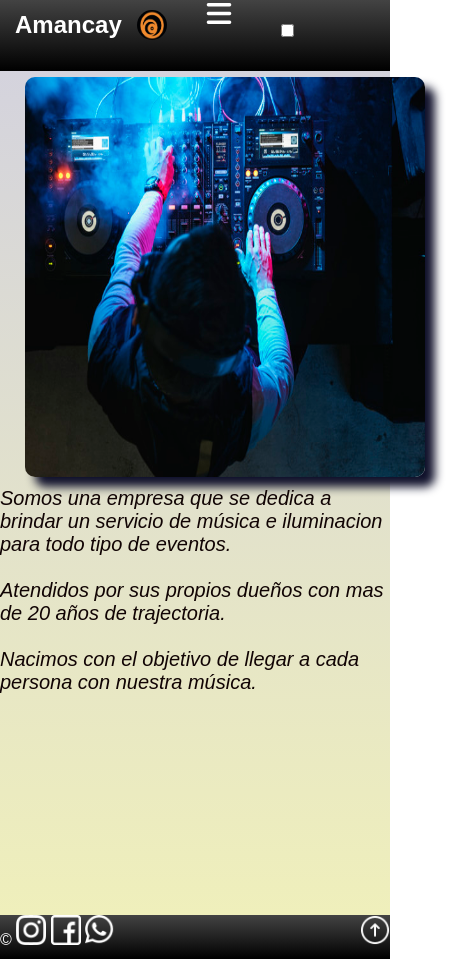
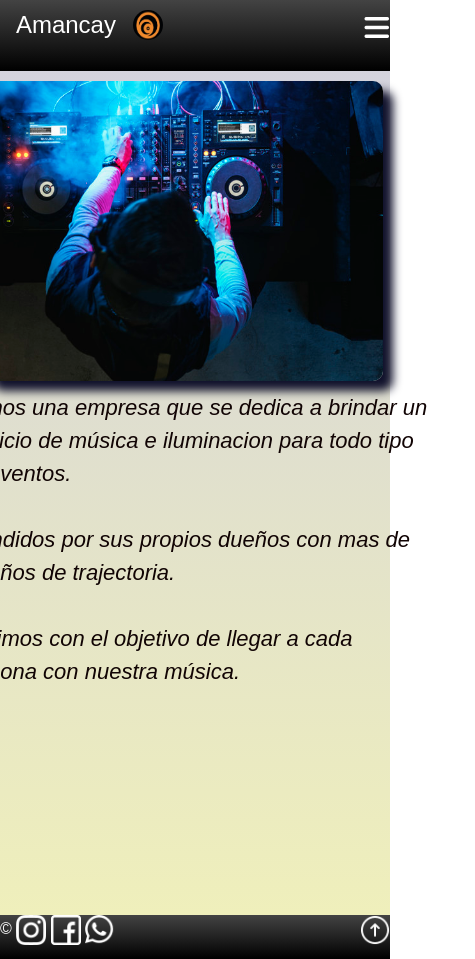
Before and after one commit to ferlucerooo/Proyecto-coder, a plain HTML site: page pages/nosotros.html in a window 390 px wide. Shown: the whole page, 475 px wide, since content can reach past the window. Drawn offline with nearby package versions, Linux system fonts and the light colour scheme.

Commit message:
fix menu responsive

```diff
--- a/css/style.css
+++ b/css/style.css
@@ -17,7 +17,6 @@ body{
     height: 71px;
     display:flex;
     background: linear-gradient(to top, #000000, #434343);
-
 }
 .a__h1{
     text-decoration: none;
@@ -39,7 +38,7 @@ body{
 .nav{
     height: 40px;
     padding: 15px;
-    text-align: right;
+    text-align: end;
 }
 .nav__ul{
     list-style-type: none;
@@ -185,7 +184,7 @@ ul li{
 .form{
     background: linear-gradient(to top, #000000, #434343);
     display: grid;
-    width: 50%;
+    width: 60%;
     margin: auto;
     padding: 60px;
     border-radius: 20px;
@@ -349,12 +348,23 @@ label {
 /* seria para mobile esta parte */
 @media screen and (max-width:480px){
     /* nav hamburger */
+    header{
+        width: 100%;
+        display: flex;
+        justify-content: space-around;
+    }
+    .h__img{
+        margin-right: 200px;
+    }
     header label i{
         font-size: 28px ;
-
+    }
+    .label__menu{
+        display: flex;
+        align-items: center;
     }
     .inputmenu{
-        margin-left: 50px;
+        display: none;
     }
     .nav{
         transform: translateX(-480px);
@@ -377,20 +387,23 @@ label {
         font-weight: 600;
     }
     .inputmenu:checked + nav {
-        transform: translateX(0);
+        transform: translateX(-30px);
     }
     /* nosotros */
     .section-nos{
-        display: block;
+        grid-template-columns: auto;
+        grid-row: auto auto;
     }
     .section__img{
-        margin-top: 6px;
+        justify-self: center;
+        margin-top: 10px;
         width: 400px;
-        height: 400px;
+        height: 300px;
     }
     .section__p{
-        margin-top: 6px;
-        font-size: 20px;
+        justify-self: center;
+        margin-top: 10px;
+        font-size: 22px;
     }
     /* equipo */
     .div__equipo{
--- a/pages/nosotros.html
+++ b/pages/nosotros.html
@@ -5,6 +5,10 @@
     <title>Amancay</title>
     <meta name="viewport" content="width=device-width, initial-scale=1.0"/>
     <link rel="icon" href="/img/logo.png">
+    <!-- bootstrap cdn -->
+    <link href="https://cdn.jsdelivr.net/npm/bootstrap@5.3.0-alpha3/dist/css/bootstrap.min.css" rel="stylesheet" integrity="sha384-KK94CHFLLe+nY2dmCWGMq91rCGa5gtU4mk92HdvYe+M/SXH301p5ILy+dN9+nJOZ" crossorigin="anonymous">
+    <script src="https://cdn.jsdelivr.net/npm/bootstrap@5.3.0-alpha3/dist/js/bootstrap.bundle.min.js" integrity="sha384-ENjdO4Dr2bkBIFxQpeoTz1HIcje39Wm4jDKdf19U8gI4ddQ3GYNS7NTKfAdVQSZe" crossorigin="anonymous"></script>
+    <!-- css -->
     <link rel="stylesheet" href="/css/style.css">
     <link
     rel="stylesheet"
@@ -19,10 +23,10 @@
         <a class="a__h1" href="/index.html"><h1 class="h__h1">Amancay</h1> </a>
         <img class="h__img" src="/img/logo.png" alt="Logo"> <!--logo-->
         <!-- hamburger menu -->
-
-        <label for="menu"><i class="fas fa-bars"></i></label>
-        <input type="checkbox" class="inputmenu">
-
+      <label for="menu" class="label__menu">
+        <i class="fa-solid fa-bars"></i>
+      </label>
+      <input type="checkbox" id="menu" class="inputmenu">
         <nav class="nav"><!-- navegador -->
             <ul class="nav__ul">
                 <li><a href="/index.html" class="nav__a">Inicio</a></li>
@@ -36,11 +40,12 @@
 
     <main class="main-nosotros">
         <!--contenido principal-->
+        <section class="section-nos">
 
-        <section class="section-nos">
-            <img class="section__img" src="/img/dj-nosotros.jpg"  alt="Nosotros">
-            <p class="section__p">Somos una empresa que se dedica a brindar un servicio de música e iluminacion para todo tipo de eventos.<br> <br> Atendidos por sus propios dueños con mas de 20 años de trajectoria. <br><br>
+                <img class="section__img " src="/img/dj-nosotros.jpg"  alt="Nosotros">
+                <p class="section__p ">Somos una empresa que se dedica a brindar un servicio de música e iluminacion para todo tipo de eventos.<br> <br> Atendidos por sus propios dueños con mas de 20 años de trajectoria. <br><br>
                 Nacimos con el objetivo de llegar a cada persona con nuestra música.  </p>
+
         </section>
     </main>
     <footer class="footer"><!--pie de pagina-->
```
Also changed, not shown: index.html (+5 -4 lines), pages/contactos.html (+4 -3 lines), pages/equipos.html (+4 -3 lines), pages/eventos.html (+4 -3 lines).
